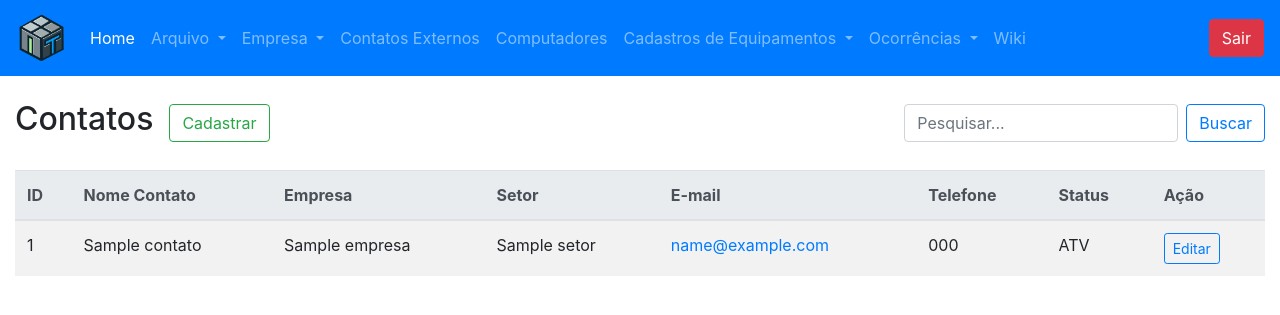
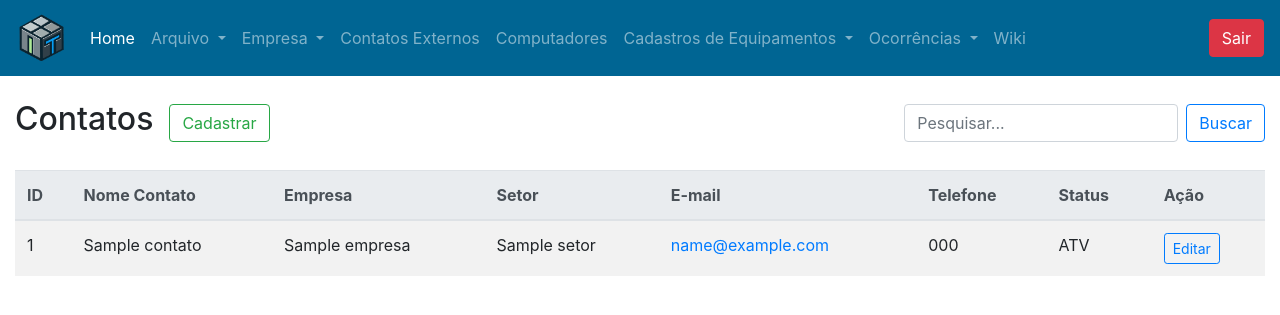
Before and after one commit to marcoskw/ControlIT, a Django app: page /empresa/buscar_contato in a window 1280 px wide. Shown: the top 315 px of the page. Run offline with Django 5.2, Linux system fonts and the light colour scheme; tables that the repository leaves empty hold one stand-in row (values such as "Sample post"); some libraries are stand-ins or nearby versions.

Commit message:
Ajuste nas cores

```diff
--- a/templates/partials/barra_navegacao.html
+++ b/templates/partials/barra_navegacao.html
@@ -1,5 +1,5 @@
 {% load static %}
-<nav class="navbar navbar-expand-lg navbar-dark bg-primary">
+<nav class="navbar navbar-expand-lg navbar-dark" style="background-color: #006593;">
   <a class="navbar-brand" href="{% url 'home' %}"><img src="{% static 'controlit-cubo.png' %}" height="50px"></a>
   <button class="navbar-toggler" type="button" data-toggle="collapse" data-target="#navbarNav" aria-controls="navbarNav" aria-expanded="false" aria-label="Toggle navigation">
     <span class="navbar-toggler-icon"></span>
--- a/usuarios/templates/login.html
+++ b/usuarios/templates/login.html
@@ -4,7 +4,7 @@
 <style>
     /* Estilização para a página de login */
     body {
-        background-color: #f8f9fa;
+        background-color: #006593;
         display: flex;
         justify-content: center;
         align-items: center;
```
